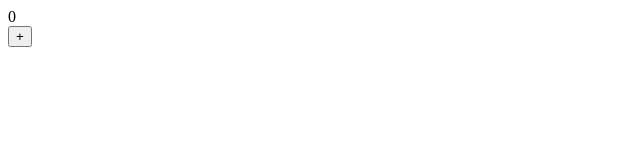
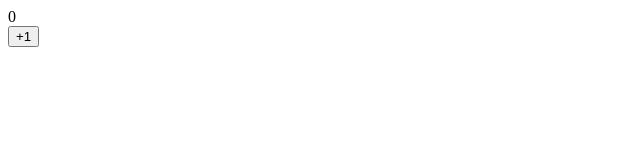
Before and after one commit to coder-klaus/react-tutorial, a React (Vite) app: page / in a window 1280 px wide. Shown: the top 160 px of the page, without its empty margins (0-640 px from the left). Built offline with nearby package versions, Linux system fonts and the light colour scheme.

Commit message:
fix: add 父子通信(基础款)

```diff
--- a/src/App.jsx
+++ b/src/App.jsx
@@ -8,7 +8,10 @@ import React from 'react';
 
 // 组件生命周期
 // import Child from './components/002-组件生命周期/001-常用的生命周期钩子'
-import Child from './components/002-组件生命周期/002-不常见的生命周期钩子'
+// import Child from './components/002-组件生命周期/002-不常见的生命周期钩子'
+
+// 组件通信
+import Child from './components/003-组件通信/001-父子通信(基础款)'
 
 const App = () => {
   return (
--- /dev/null
+++ b/src/components/003-组件通信/001-父子通信(基础款)/Count.jsx
@@ -0,0 +1,11 @@
+import { PureComponent } from 'react'
+
+export class Count extends PureComponent {
+  render() {
+    return (
+      <div>{ this.props.count }</div>
+    )
+  }
+}
+
+export default Count
--- /dev/null
+++ b/src/components/003-组件通信/001-父子通信(基础款)/CountAction.jsx
@@ -0,0 +1,11 @@
+import { PureComponent } from 'react'
+
+export class CountAction extends PureComponent {
+  render() {
+    return (
+      <button onClick={this.props.increment}>+1</button>
+    )
+  }
+}
+
+export default CountAction
--- /dev/null
+++ b/src/components/003-组件通信/001-父子通信(基础款)/index.jsx
@@ -0,0 +1,36 @@
+import { PureComponent } from 'react'
+import Count from './Count'
+import CountAction from './CountAction'
+
+export class Child extends PureComponent {
+  state = {
+    count: 0
+  }
+
+  increment() {
+    this.setState({
+      count: this.state.count + 1
+    })
+  }
+
+  render() {
+    const { count } = this.state
+    return (
+      // 父组件可以同时给子组件传递多个 props，这些props会合并成一个对象赋值给 this.props。
+      <>
+        {/*
+          1. props 通过组件标签上的属性传递给子组件。
+          2. JSX 中，属性默认当作字符串处理，若要传递其他类型，需用花括号包裹表达式。
+        */}
+        <Count count={count} />
+        {/*
+          1. 子组件要和父组件通信时，可以调用父组件传递下来的函数类型 props。
+          2. 让子组件向父组件进行通信的函数类型props建议用箭头函数，从而确保 this 指向父组件实例。
+        */}
+        <CountAction increment={() => this.increment()} />
+      </>
+    )
+  }
+}
+
+export default Child
```
